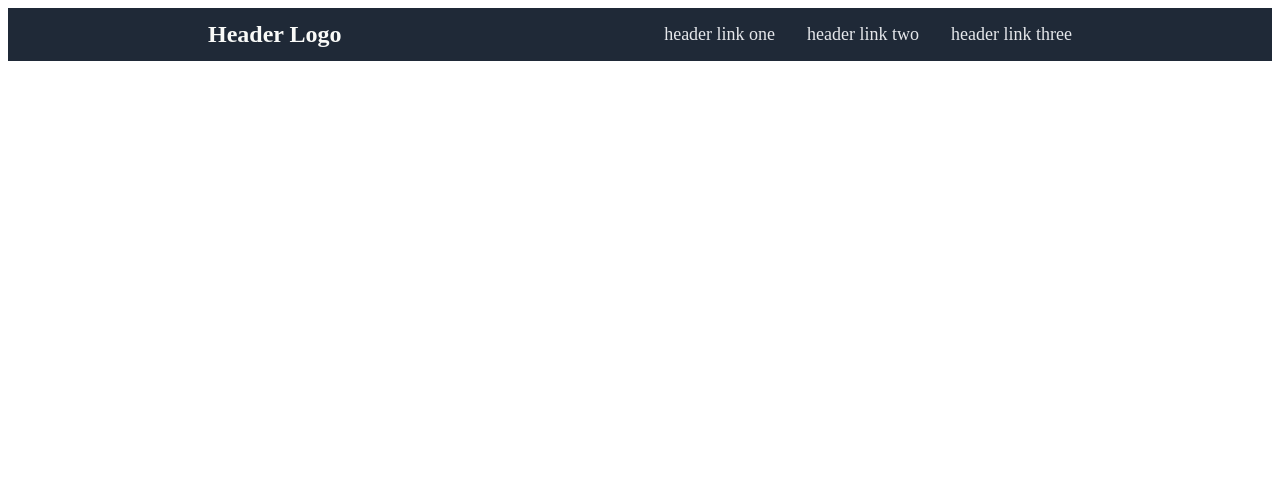
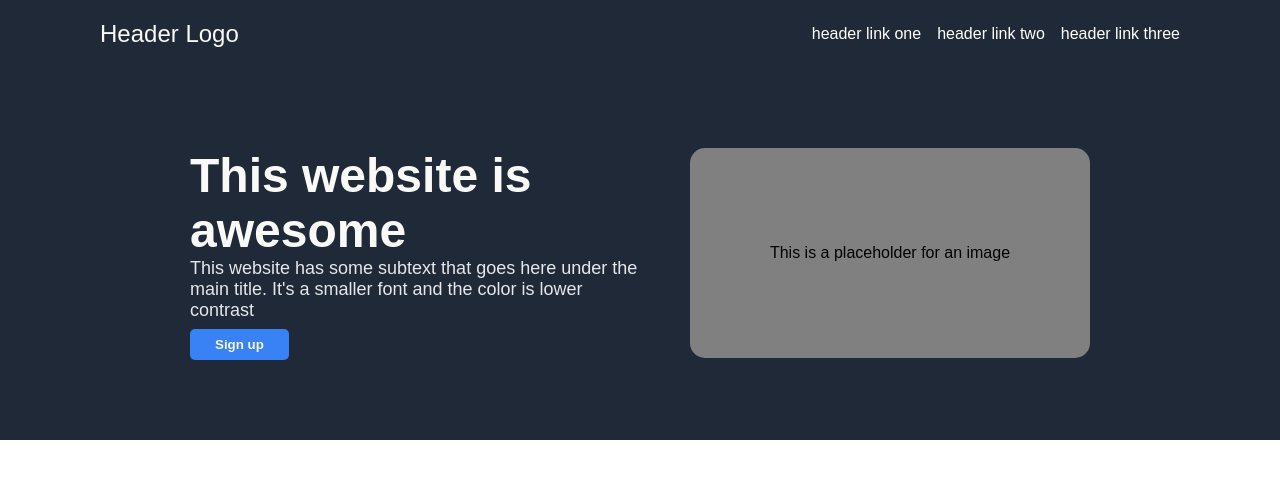
Before and after one commit to brenton-j-andrews/odin_landing_page, a plain HTML site: page index.html in a window 1280 px wide. Drawn offline with Linux system fonts and the light colour scheme.

Commit message:
Hero section added, header redone

```diff
--- a/index.html
+++ b/index.html
@@ -7,19 +7,35 @@
     </head>
 
     <body>
+        <div class="container">
 
-        <!-- HEADER SECTION -->
-        <div class="header">
-            <div class="logo">
-                Header Logo
+            <!-- HEADER SECTION -->
+            <div class="header">
+                <div class="logo">
+                    Header Logo
+                </div>
+
+                <div class="header-bar">
+                    <a href="#"> header link one </a>
+                    <a href="#"> header link two </a>
+                    <a href="#"> header link three </a>
+                </div>
             </div>
-            <nav>
-                <ul>
-                    <li><a href="#"> header link one </a></li>
-                    <li><a href="#"> header link two </a></li>
-                    <li><a href="#"> header link three </a></li>
-                </ul>
-            </nav>
+
+        </div>
+
+        <!-- HERO SECTION -->
+        <div class="hero">
+
+            <div class="hero-left">
+                <h1> This website is awesome </h1>
+                <p>This website has some subtext that goes here under the main title. It's a smaller font and the color is lower contrast </p>
+                <button><a href="#"> Sign up </a></button>
+            </div>
+
+            <div class="hero-right">
+                <p> This is a placeholder for an image </p>
+            </div>
         </div>
 
     </body>
--- a/styles.css
+++ b/styles.css
@@ -1,33 +1,91 @@
 body {
+    background-color: #FFFFFF;
+    padding: 0;
+    margin: 0;
+    font-family: 'Arial', sans-serif;
+}
+
+.container {
     display: flex;
     flex-direction: column;
 }
 
-/* HEADER STYLING */
+/* HEADER / NAV-BAR STYLING */
 .header {
     display: flex;
-    justify-content: space-between;
+    background-color: #1F2937;
     align-items: center;
-    background-color: #1F2937;
-    padding: 0px 200px 0px 200px;
+    padding: 20px 100px 20px 100px;
 }
 
 .logo {
+    margin-right: auto;
     font-size: 24px;
-    font-weight: bold;
     color: #F9FAF8;
 }
 
-nav ul {
+.header-bar {
     display: flex;
-    justify-content: space-between;
-    list-style-type: none;
-    gap: 32px;
-
+    margin-left: auto;
+    gap: 16px;
 }
 
-a {
+.header-bar a {
     text-decoration: none;
+    color: white;
+}
+
+/* HERO SECTION STYLING */
+.hero {
+    display: flex;
+    padding: 80px 100px 80px 100px;
+    background-color: #1F2937;
+    align-items: flex-start;
+    justify-content: center;
+    gap: 50px;
+}
+
+.hero-left {
+    display: flex;
+    flex-direction: column;
+    text-align: left;
+    width: 450px;
+}
+
+.hero-left h1 {
+    margin: 0px;
+    font-size: 48px;
+    font-weight: 800;
+    color: #F9FAF8;
+}
+
+.hero-left p {
+    margin: 0px;
+    font-size: 18px;
     color: #E5E7EB;
-    font-size: 18px;
 }
+
+.hero-left button {
+    background-color: #3882F6;
+    border: none;
+    border-radius: 5px;
+    margin-right: auto;
+    margin-top: 8px;
+    padding: 8px 25px 8px 25px;
+}
+
+.hero-left a {
+    color: beige;
+    text-decoration: none;
+    font-weight: 800;
+}
+
+.hero-right {
+    display: flex;
+    background-color: grey;
+    justify-content: center;
+    align-items: center;
+    border-radius: 15px;
+    width: 400px;
+    height: 210px;
+}
```
